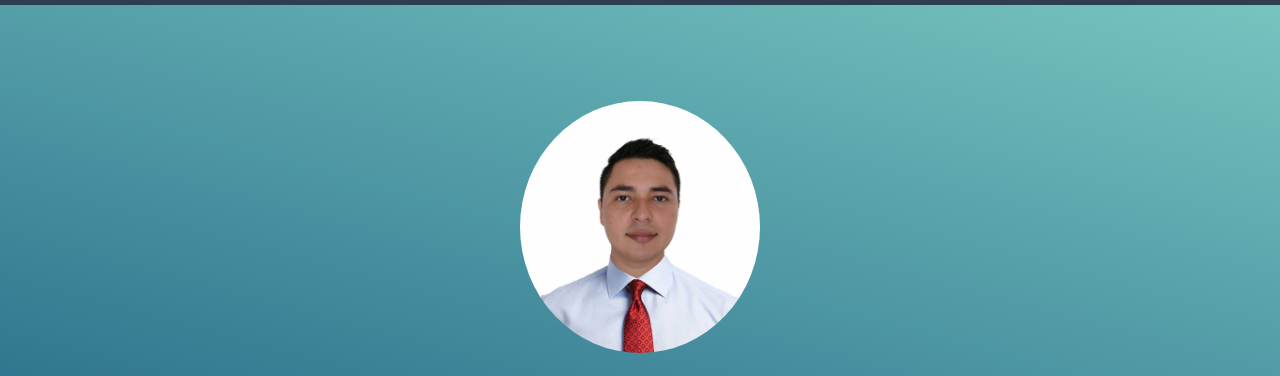
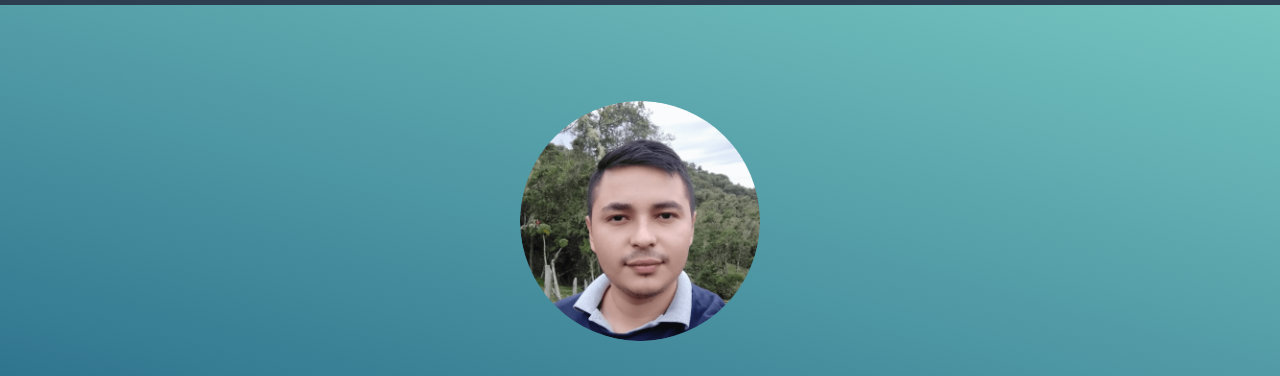
Before and after one commit to eduardcaballero/eduardcaballero.github.io, a plain HTML site: page index.html in a window 1280 px wide. Shown: the part 99-475 px from the top of the page. Drawn offline with nearby package versions, Linux system fonts and the light colour scheme.

Commit message:
updated profile image

```diff
--- a/index.html
+++ b/index.html
@@ -46,7 +46,7 @@
         <header class="masthead bg-primary text-white text-center">
             <div class="container d-flex align-items-center flex-column">
                 <!-- Masthead Avatar Image-->
-                <img class="masthead-avatar mb-5 rounded-circle" src="assets/img/image_dim_min_2.jpeg" alt="Profile" />
+                <img class="masthead-avatar mb-5 rounded-circle" src="assets/img/image_dim_min.png" alt="Profile" />
                 <!-- Masthead Heading-->
                 <h1 class="masthead-heading text-uppercase mb-0">Eduard Caballero</h1>
                 <!-- Icon Divider-->
```
